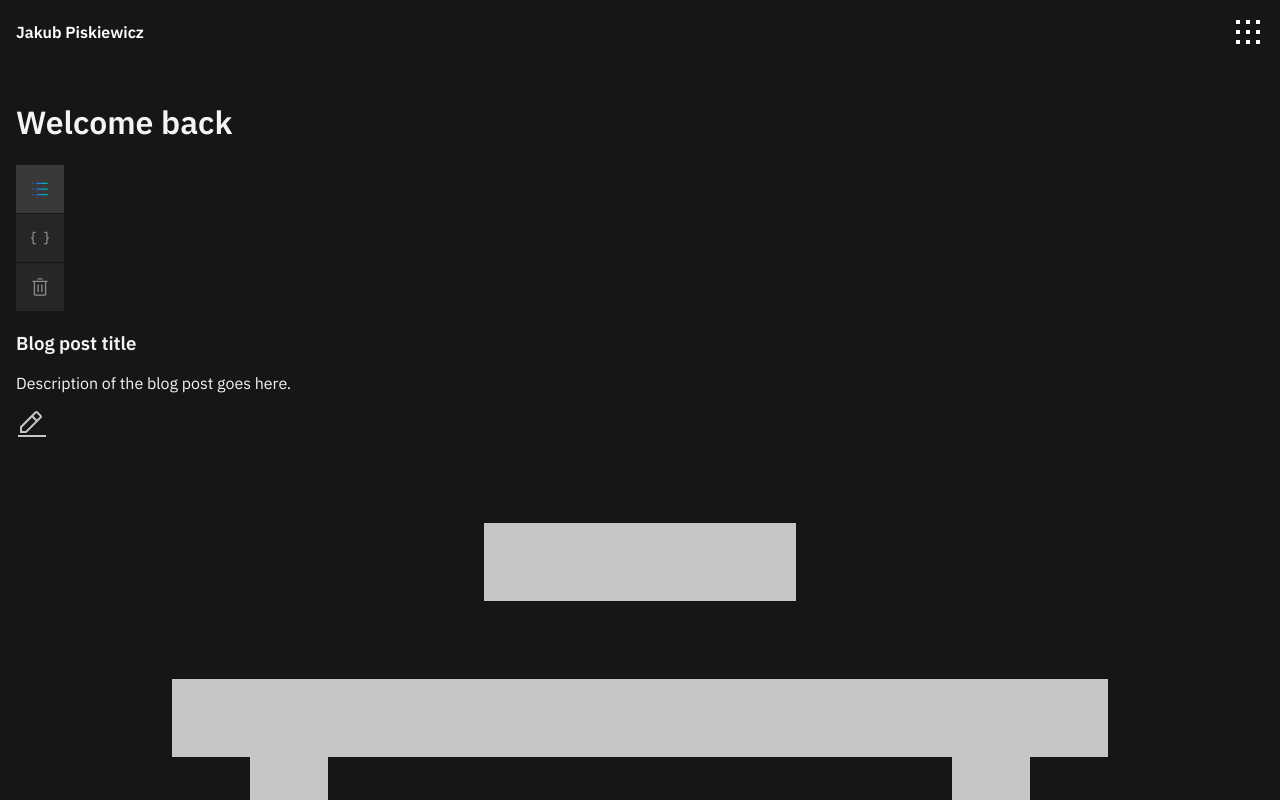
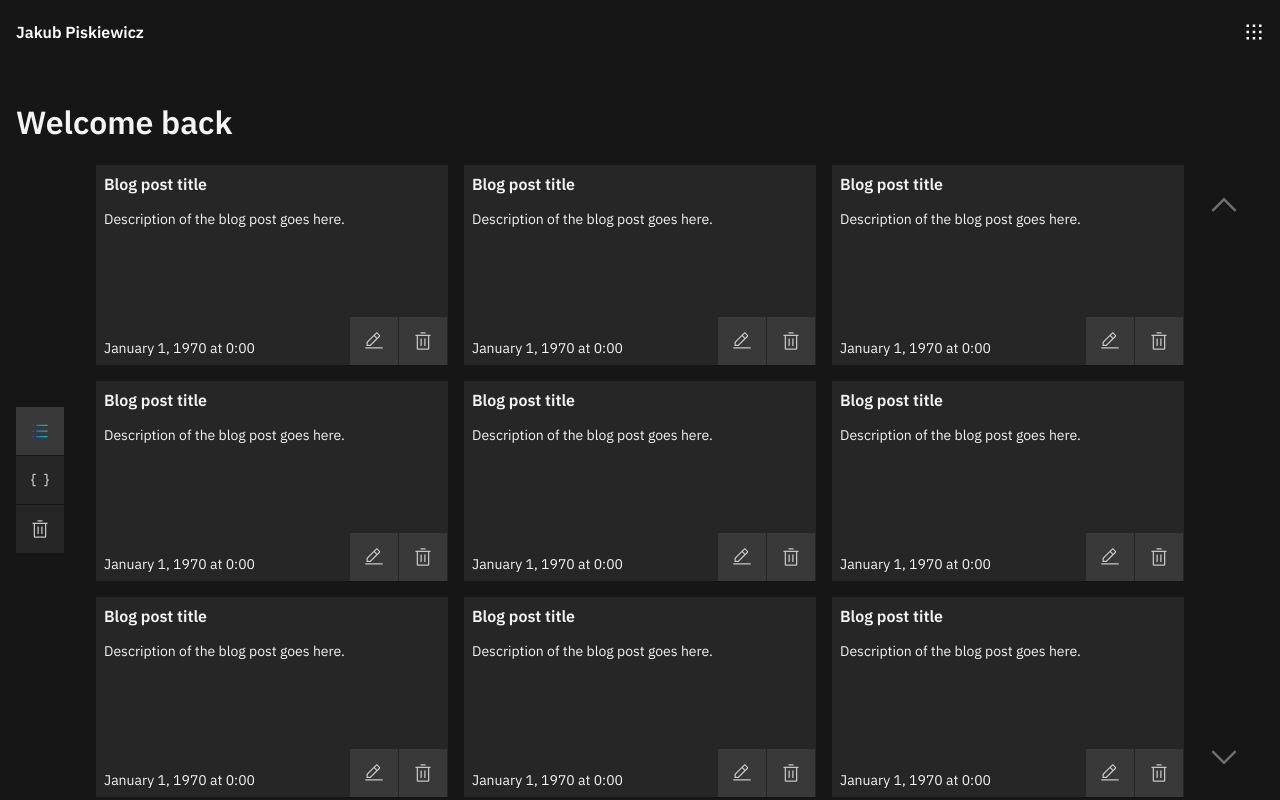
Before and after one commit to eXotech-code/portfolio, a React (Create React App) app: page /admin in a window 1280 px wide. Shown: the top 800 px of the page. Built offline with nearby package versions, Linux system fonts and the light colour scheme.

Commit message:
#7 Started work on editor layout

```diff
--- /dev/null
+++ b/src/components/Toolbar.js
@@ -0,0 +1,26 @@
+import React from 'react';
+import './Toolbar.scss';
+
+const Icon = (props) => {
+	return (
+		<div className={"icon-holder" + (props.isActive ? "-active" : "")}>
+			{props.icon}
+		</div>
+	);
+}
+
+// Small toolbars filled with icons.
+const Toolbar = (props) => {
+	return (
+		<div className={"editor-toolbar" + (props.horizontal ? "-horizontal" : "")}>
+			{props.icons.map((icon, idx) => (
+				<Icon
+					isActive={props.activeIdx === idx}
+					icon={icon}
+				/>
+			))}
+		</div>
+	)
+}
+
+export default Toolbar;
--- /dev/null
+++ b/src/components/Toolbar.scss
@@ -0,0 +1,41 @@
+@import '../styles/colors';
+@import '../styles/sizings';
+
+@mixin toolbar-contents($holder-background, $holder-margin, $active-background, $icon-color) {
+  div {
+    display: flex;
+    justify-content: center;
+    margin: $holder-margin;
+    width: 3rem;
+    height: 3rem;
+    background-color: $holder-background;
+
+    &:hover {
+      background-color: $hover-ui-gray-100;
+    }
+  }
+
+  .icon-holder-active {
+    background-color: $active-background;
+
+    &:hover {
+      background-color: $active-background;
+    }
+
+    svg {
+      fill: $icon-color;
+    }
+  }
+}
+
+.editor-toolbar {
+  justify-self: start;
+  display: flex;
+  flex-direction: column;
+  @include toolbar-contents($ui-01-gray-100, 0 0 1px 0, $active-secondary-gray-100, $text-05-gray-100);
+}
+
+.editor-toolbar-horizontal {
+  display: flex;
+  @include toolbar-contents($ui-02-gray-100, 0 1px 0 0, $active-secondary-gray-100, $text-02-gray-100);
+}
--- a/src/styles/_colors.scss
+++ b/src/styles/_colors.scss
@@ -2,6 +2,7 @@
 $text-04: #fff;
 $ui-05: #161616;
 $interactive-01: #0f62fe;
+$interactive-02: #6f6f6f;
 $hover-primary: #0353e9;
 
 // Gray 10
@@ -22,6 +23,7 @@ $text-03-gray-100: #6f6f6f;
 $text-05-gray-100: #8d8d8d;
 $text-error: #ff8389;
 $ui-01-gray-100: #262626;
+$ui-02-gray-100: #393939;
 $ui-background-gray-100: #161616;
 $active-secondary-gray-100: #393939;
 $hover-ui-gray-100: #353535;
--- a/src/views/Editor/Editor.js
+++ b/src/views/Editor/Editor.js
@@ -1,4 +1,5 @@
 import React from 'react';
+import Toolbar from '../../components/Toolbar';
 import {ReactComponent as IconLanding} from '../../media/editor-icons/landing.svg';
 import {ReactComponent as IconLandingActive} from '../../media/editor-icons/landing-active.svg';
 import {ReactComponent as IconEditor} from '../../media/editor-icons/editor.svg';
@@ -17,38 +18,6 @@ const Banner = (props) => {
 	)
 }
 
-const Icon = (props) => {
-	const icons = [
-		<IconLanding />,
-		<IconEditor />,
-		<IconTrashCan />
-	];
-
-	const iconsActive = [
-		<IconLandingActive	/>,
-		<IconEditorActive />,
-		<IconTrashCanActive />
-	];
-
-	return (
-		<div className={"icon-holder" + (props.isActive && "-active")}>
-			{props.isActive ? iconsActive[props.index] : icons[props.index]}
-		</div>
-	);
-}
-
-/* Toolbar on the left side of the window
- * that switches between editor views. */
-const Toolbar = (props) => {
-	return (
-		<div className="editor-toolbar">
-			{props.options.map((option, idx) => (
-				<Icon isActive={option} index={idx} />
-			))}
-		</div>
-	)
-}
-
 // Different views to be displayed in EditingArea
 
 // This function serves as both deleted posts view and normal post list.
@@ -60,20 +29,27 @@ const PostGrid = () => {
 		time: "January 1, 1970 at 0:00"
 	}
 	let postList = [];
-	for (let i = 0; i < 10; i++) {
+	for (let i = 0; i < 9; i++) {
 		postList.push(post);
 	}
+
+	// Icons for the small toolbar.
+	const toolbarIcons = [
+		<IconEdit />,
+		<IconTrashCan />
+	]
 
 	return (
 		<div className="editor-post-grid">
 		{postList.map((post) => (
 			<div className="editor-post-grid-item">
-				<h3>{post.title}</h3>
-				<p>{post.description}</p>
+				<div className="editor-post-grid-item-content">
+					<h3>{post.title}</h3>
+					<p>{post.description}</p>
+				</div>
 				<div className="editor-post-grid-item-bar">
-					<p>{post.date}</p>
-					<IconEdit />
-					<IconTrashCan />
+					<p>{post.time}</p>
+					<Toolbar icons={toolbarIcons} horizontal={true} />
 				</div>
 			</div>
 		))}
@@ -97,9 +73,13 @@ const EditingArea = (props) => {
 
 const NavButtons = (props) => {
 	return (
-		<div>
-			<IconNav onClick={props.actionPrev} />
-			<IconNav onClick={props.actionNext}/>
+		<div className="editor-nav">
+			<div>
+				<IconNav onClick={props.actionPrev} />
+			</div>
+			<div>
+				<IconNav onClick={props.actionNext}/>
+			</div>
 		</div>
 	)
 }
@@ -111,9 +91,35 @@ class Editor extends React.Component {
 		super(props);
 
 		this.state = {
-			// List that keeps track of which option is selected.
-			options: [true, false, false]
+			// This is currently open editor view.
+			selectedView: 0
 		}
+	}
+
+	toolbarIcons = [
+		<IconLanding />,
+		<IconEditor />,
+		<IconTrashCan />
+	];
+
+	toolbarIconsActive = [
+		<IconLandingActive	/>,
+		<IconEditorActive />,
+		<IconTrashCanActive />
+	];
+
+	// Generates a list of icons for the toolbar.
+	toolbarIconGen = () => {
+		let iconList = [...this.toolbarIcons];
+
+		for (let i = 0; i < iconList.length; i++) {
+			// If the icon matches selected view. Change it to an active icon.
+			if (this.state.selectedView === i) {
+				iconList[i] = this.toolbarIconsActive[i];
+			}
+		}
+
+		return iconList;
 	}
 
 	render() {
@@ -121,7 +127,10 @@ class Editor extends React.Component {
 			<div className="editor">
 				<Banner>Welcome back</Banner>
 				<div className="editor-content-area">
-					<Toolbar options={this.state.options}/>
+					<Toolbar
+						icons={this.toolbarIconGen()}
+						activeIdx={this.state.selectedView}
+					/>
 					<EditingArea />
 					<NavButtons />
 				</div>
--- a/src/views/Editor/Editor.scss
+++ b/src/views/Editor/Editor.scss
@@ -1,6 +1,11 @@
 @import '../../styles/colors';
 @import '../../styles/text';
 @import '../../styles/sizings';
+
+svg {
+  width: 1.25rem;
+  height: auto;
+}
 
 .editor {
   padding: $standardPadding;
@@ -9,34 +14,71 @@
   background-color: $ui-background-gray-100;
 }
 
-.editor-toolbar {
+.editor-content-area {
+  display: grid;
+  grid-template-columns: 1fr 68rem 1fr;
+  align-items: center;
+}
+
+.editor-post-grid {
+  display: grid;
+  grid-template: repeat(3, 1fr) / repeat(3, 1fr);
+  gap: $standardPadding;
+
+  .editor-post-grid-item {
+    display: flex;
+    flex-direction: column;
+    background-color: $ui-01-gray-100;
+
+    .editor-post-grid-item-content {
+      height: 8.5rem;
+      padding: 0.5rem;
+
+      h3 {
+        margin-top: 0;
+        @include heading-02;
+      }
+
+      p {
+        @include body-long-01;
+      }
+    }
+
+    .editor-post-grid-item-bar {
+      display: flex;
+      justify-content: space-between;
+      align-items: flex-end;
+
+      p {
+        margin: 0 0 0.5rem 0.5rem;
+        @include body-short-01;
+      }
+    }
+  }
+}
+
+.editor-nav {
+  height: 100%;
+  justify-self: end;
   display: flex;
   flex-direction: column;
+  justify-content: space-between;
 
   div {
     display: flex;
     justify-content: center;
-    margin-bottom: 1px;
-    width: 3rem;
-    height: 3rem;
-    background-color: $ui-01-gray-100;
+    width: 5rem;
+    height: 5rem;
+    transform: rotate(-90deg);
 
-    &:hover {
-      background-color: $hover-ui-gray-100;
-    }
-
-    svg {
-      width: 1.25rem;
-      height: auto;
-      fill: $text-05-gray-100;
+    &:last-child {
+      transform: rotate(90deg);
     }
   }
 
-  .icon-holder-active {
-    background-color: $active-secondary-gray-100;
-
-    &:hover {
-      background-color: $active-secondary-gray-100;
-    }
+  svg {
+    width: 2.5rem;
+    height: auto;
+    fill: $interactive-02;
   }
 }
```
